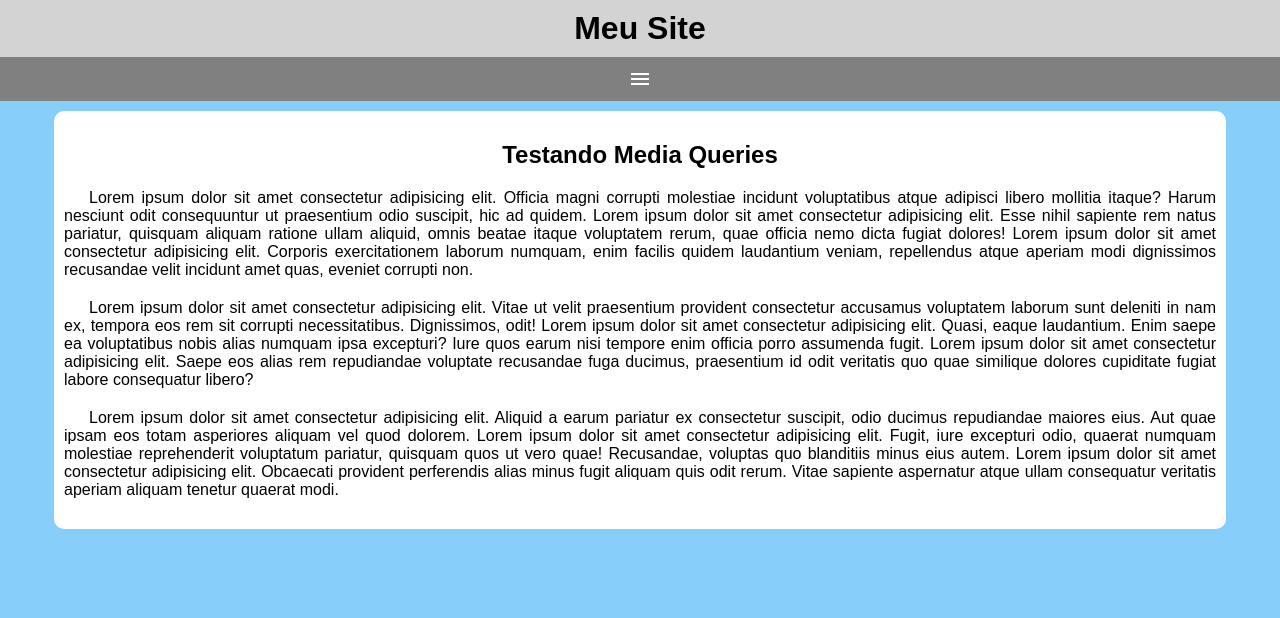
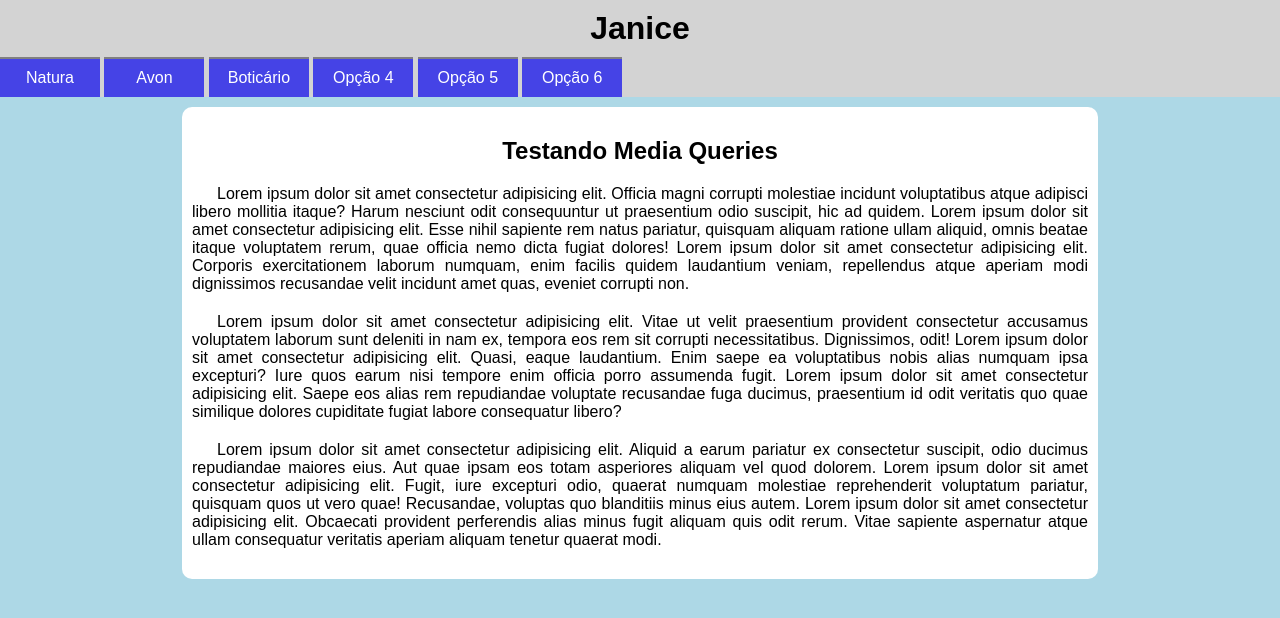
Before and after one commit to EvandroLougue/html-css, a plain HTML site: page modulo04/capitulo25/mq005/index.html in a window 1280 px wide. Drawn offline with nearby package versions, Linux system fonts and the light colour scheme.

Commit message:
mobile first, java, medias query secundárias

```diff
--- a/modulo04/capitulo25/mq005/estilo.css
+++ b/modulo04/capitulo25/mq005/estilo.css
@@ -6,7 +6,7 @@
     padding: 0px;
 }
 body, html {
-    background-color: lightskyblue;
+    background-color: lightblue;
 }
 header {
     background-color: lightgray;
@@ -38,7 +38,7 @@ menu > ul > li > a {
     padding: 10px;
     text-decoration: none;
     text-align: center;
-    background-color: rgb(104, 104, 104);
+    background-color: rgb(69, 67, 230);
     color: white;
     border-top: 2px solid gray;
 }
@@ -63,5 +63,4 @@ article > p {
 h2 {
     padding: 20px;
     text-align: center;
-
 }
--- a/modulo04/capitulo25/mq005/index.html
+++ b/modulo04/capitulo25/mq005/index.html
@@ -6,16 +6,17 @@
     <title>Media Query</title>
     <link rel="stylesheet" href="estilo.css">
     <link rel="stylesheet" href="https://fonts.googleapis.com/css2?family=Material+Symbols+Outlined:opsz,wght,FILL,GRAD@20..48,100..700,0..1,-50..200">
+    <link rel="stylesheet" href="mediaquery.css">
 </head>
-<body>
+<body onresize="mudoutamanho()">
     <header>
-        <h1>Meu Site</h1>
+        <h1>Janice </h1>
         <span id="burger" class="material-symbols-outlined" onclick="clickmenu()">menu</span>
         <menu id="itens">
             <ul>
-                <li><a href="#">Opção 1</a></li>
-                <li><a href="#">Opção 2</a></li>
-                <li><a href="#">Opção 3</a></li>
+                <li><a href="#">Natura</a></li>
+                <li><a href="#">Avon</a></li>
+                <li><a href="#">Boticário</a></li>
                 <li><a href="#">Opção 4</a></li>
                 <li><a href="#">Opção 5</a></li>
                 <li><a href="#">Opção 6</a></li>
@@ -31,6 +32,14 @@
         </article>
     </main>
     <script>
+        function mudoutamanho() {
+            if (window.innerWidth >= 768) {
+                itens.style.display = 'block'
+            } else {
+                itens.style.display = 'none'
+            }
+        }
+
         function clickmenu() {
            if (itens.style.display == 'block') {
             itens.style.display = 'none'
--- /dev/null
+++ b/modulo04/capitulo25/mq005/mediaquery.css
@@ -0,0 +1,29 @@
+@charset "UTF-8";
+
+
+/* Medium devices (landscape tablets, 768px and up) */
+@media only screen and (min-width: 768px) {
+    span#burger {
+        display: none;
+    }
+    menu {
+        display: block;
+    }
+    menu > ul > li  {
+        display: inline-block;
+        width: 100px;
+    }
+    main {
+        max-width: 70vw;
+    }
+}
+
+/* Large devices (laptops/desktops, 992px and up)
+@media only screen and (min-width: 992px) {
+
+}*/
+
+/* Extra large devices (large laptops and desktops, 1200px and up)
+@media only screen and (min-width: 1200px) {
+
+}*/
```
Also changed, not shown: modulo04/capitulo25/mq004/estilos/mediaquery.css (+18 -1 lines).
